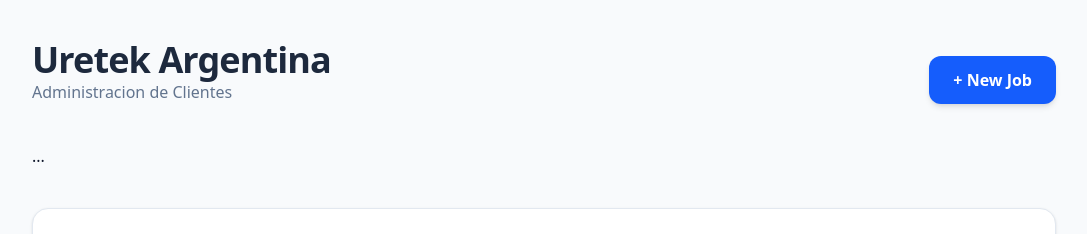
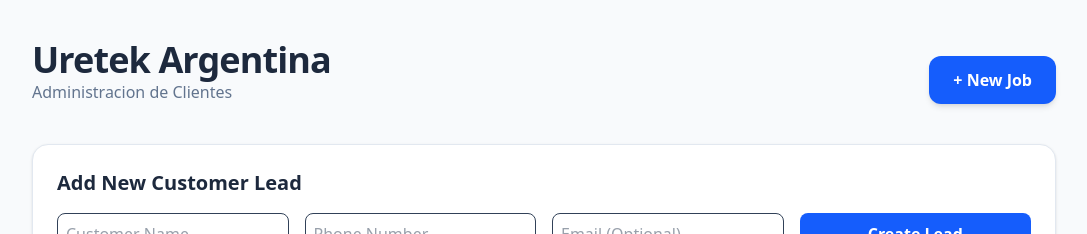
Before and after one commit to NicoMartina/crm-uretek, a React (Vite) app in the folder crmuretek-frontend/: page / in a window 1280 px wide. Shown: the top 234 px of the page, without its empty margins (96-1183 px from the left). Built offline with nearby package versions, Linux system fonts and the light colour scheme; no server answers.

Commit message:
feat: complete lead intake and fix job field mapping

```diff
--- a/crmuretek-frontend/src/App.tsx
+++ b/crmuretek-frontend/src/App.tsx
@@ -29,9 +29,6 @@
           + New Job
         </button>
       </header>
-
-      {/* The Jobs Grid */}
-      <header className="max-w-5xl mx-auto mb-10 ..."> ... </header>
 
       <div className="max-w-5xl mx-auto">
         <LeadForm onRefresh={() => window.location.reload()} />
```
